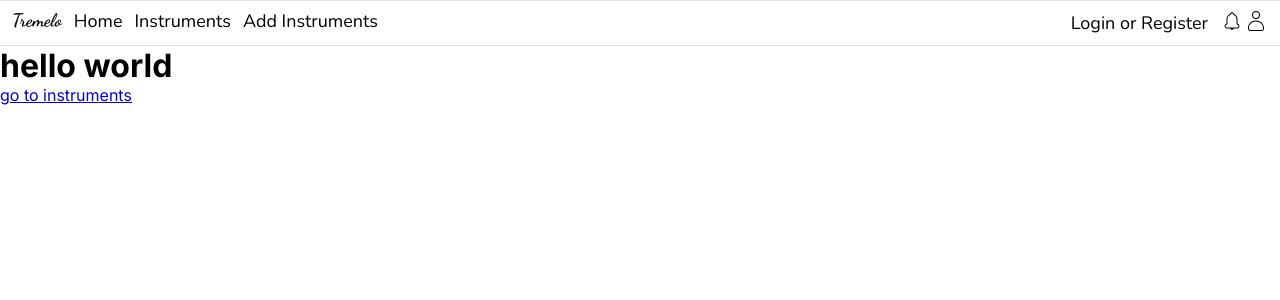
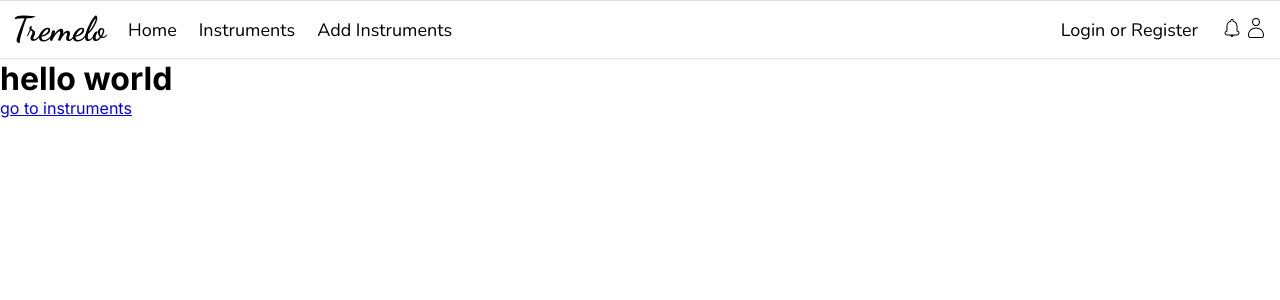
Before and after one commit to michaelpaulcuccia/GuitarShop, a Next.js app in the folder my-app/: page / in a window 1280 px wide. Shown: the top 300 px of the page. Built offline with nearby package versions, Linux system fonts and the light colour scheme.

Commit message:
updates navbar styles

```diff
--- a/my-app/components/NavBar.jsx
+++ b/my-app/components/NavBar.jsx
@@ -41,13 +41,14 @@ const MainWrapperDesktop = styled.div`
 
 const LeftSideLinks = styled.div`
   display: flex;
+  align-items: center;
   padding-left: 12px;
 `;
 
 const NavLinks = styled(Link)`
   font-family: ${nunito} !important;
   text-decoration: none;
-  padding-right: 12px;
+  padding-right: 22px;
   font-size: 18px;
   color: inherit;
   cursor: pointer;
@@ -106,6 +107,10 @@ const MobileTitleHide = styled.div`
   padding-top: 8px;
 `;
 
+const inlineStyle = {
+  fontSize: '24px !important',
+};
+
 export default function NavBar() {
 
   const [mobileNavOpen, setMobileNavOpen] = useState(false);
@@ -120,9 +125,9 @@ export default function NavBar() {
         <Container>
           <MainWrapperDesktop>
               <LeftSideLinks>
-                <NavLinks href='/' className={dancing_script.className}>Tremelo</NavLinks>
+                <NavLinks href='/' className={dancing_script.className} style={{ fontSize: '34px'}}>Tremelo</NavLinks>
                 <NavLinks href='/' className={nunito.className}>Home</NavLinks>
-                <NavLinks href='/' className={nunito.className}>Instruments</NavLinks>
+                <NavLinks href='/instruments' className={nunito.className}>Instruments</NavLinks>
                 <NavLinks href='/' className={nunito.className}>Add Instruments</NavLinks>
               </LeftSideLinks>
               <RightSideUser>
@@ -142,7 +147,7 @@ export default function NavBar() {
               {
                 !mobileNavOpen &&
                 <MobileTitleHide>
-                  <NavLinks href='/' className={dancing_script.className}>Tremelo</NavLinks>
+                  <NavLinks href='/' className={dancing_script.className} style={{ fontSize:'24px'}}>Tremelo</NavLinks>
                 </MobileTitleHide>
               }
               <MobileMenuButtonContainer onClick={handleMobileNav}>
@@ -151,9 +156,9 @@ export default function NavBar() {
               {
                 mobileNavOpen &&
                 <OpenMobileNavContainer>
-                  <NavLinks href='/' className={dancing_script.className}>Tremelo</NavLinks>
+                  <NavLinks href='/' className={dancing_script.className} style={{ fontSize:'24px'}}>Tremelo</NavLinks>
                   <NavLinks href='/' className={nunito.className}>Home</NavLinks>
-                  <NavLinks href='/' className={nunito.className}>Instruments</NavLinks>
+                  <NavLinks href='/instruments' className={nunito.className}>Instruments</NavLinks>
                   <NavLinks href='/' className={nunito.className}>Add Instruments</NavLinks>
                   <NavLinks href='/' className={nunito.className}>Login or Register</NavLinks>
                   <IconContainer>
--- a/my-app/src/app/globals.css
+++ b/my-app/src/app/globals.css
@@ -7,5 +7,6 @@
 html,
 body {
   max-width: 100vw;
+  min-width: 300px;
   overflow-x: hidden;
 }
```
